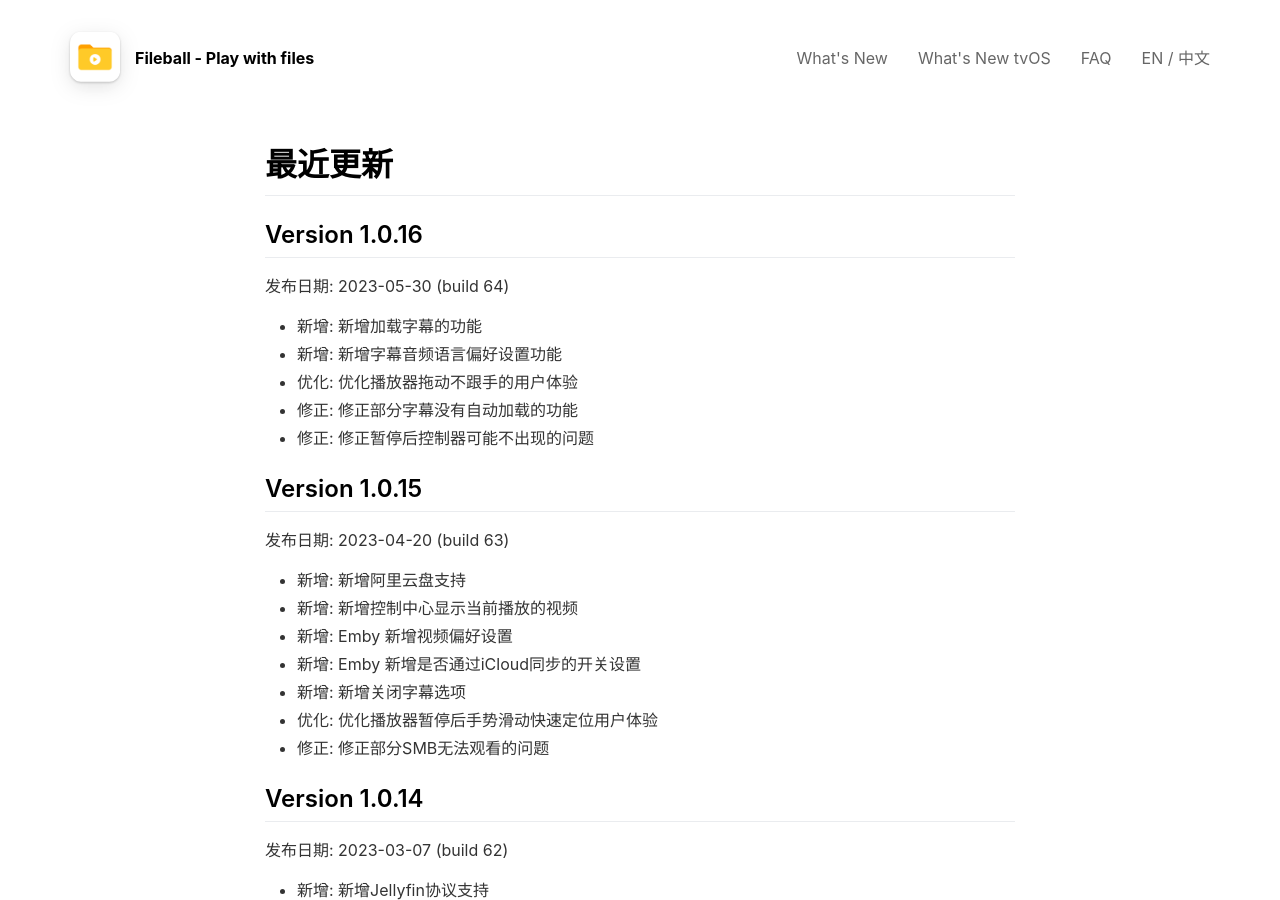
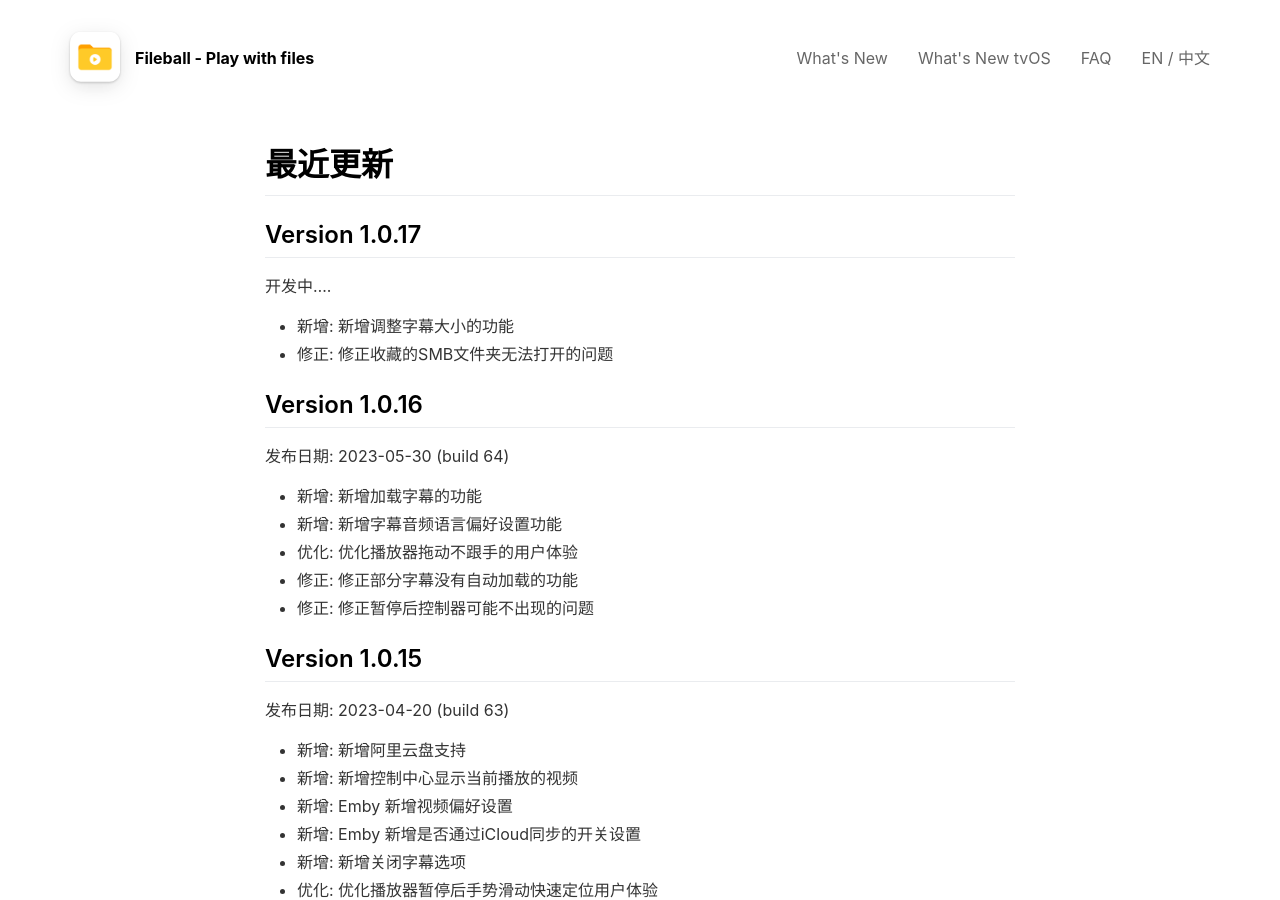
Before and after one commit to alexiscn/fileball.app, a Jekyll site: the page built from _pages/cn/changelog_tv.md, in a window 1280 px wide and 900 px high. Built offline with Jekyll 4.4.1, drawn with Linux system fonts in a browser that asks for light colours; nearby versions of some CDN libraries.

Commit message:
update changelog

```diff
--- a/_pages/cn/changelog_tv.md
+++ b/_pages/cn/changelog_tv.md
@@ -7,6 +7,13 @@ locale: cn
 ---
 
 # 最近更新
+
+## **Version 1.0.17**
+
+开发中....
+
+- 新增: 新增调整字幕大小的功能
+- 修正: 修正收藏的SMB文件夹无法打开的问题
 
 ## **Version 1.0.16**
 
```
Also changed, not shown: _pages/changelog.md (+1 -0 lines), _pages/changlog_tv.md (+7 -0 lines), _pages/cn/changelog.md (+1 -0 lines).
